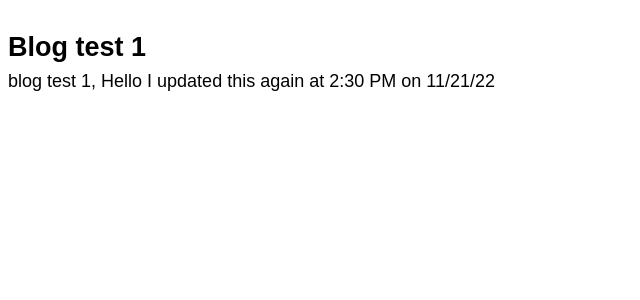
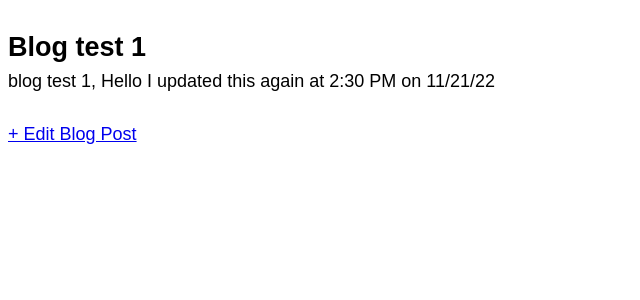
Before and after one commit to JonStark45/DjangoBlog, a Django app: page /post/1/ in a window 1280 px wide. Shown: the part 99-399 px from the top of the page, without its empty margins (0-640 px from the left). Run offline with Django 4.2, Linux system fonts and the light colour scheme; data comes from the database, SQL or seed files in the repository; both versions use the stored data as it was after the commit.

Commit message:
Added the edit button for blog posts

```diff
--- a/blog/urls.py
+++ b/blog/urls.py
@@ -1,8 +1,14 @@
 from django.urls import path
-from .views import BlogListView, BlogDetailView, BlogCreateView
+from .views import (
+    BlogListView,
+    BlogDetailView,
+    BlogCreateView,
+    BlogUpdateView,
+)
 
 urlpatterns = [
+    path("post/new/", BlogCreateView.as_view(),name="post_new"),
+    path("post/<int:pk>/", BlogDetailView.as_view(), name="post_detail"),
+    path("post/<int:pk>/edit/", BlogUpdateView.as_view(), name="post_edit"),
     path("", BlogListView.as_view(), name="home"),
-    path("post/<int:pk>/", BlogDetailView.as_view(), name="post_detail"),
-    path("post/new/", BlogCreateView.as_view(),name="post_new"),
 ]
--- a/blog/views.py
+++ b/blog/views.py
@@ -1,6 +1,6 @@
 from django.shortcuts import render
 from django.views.generic import ListView, DetailView
-from django.views.generic.edit import CreateView
+from django.views.generic.edit import CreateView, UpdateView
 
 from .models import Post
 
@@ -16,3 +16,8 @@ class BlogCreateView(CreateView):
     model = Post
     template_name = "post_new.html"
     fields = ["title", "author", "body"]
+
+class BlogUpdateView(UpdateView):
+    model = Post
+    template_name = "post_edit.html"
+    fields = ["title","body"]
--- a/templates/post_detail.html
+++ b/templates/post_detail.html
@@ -7,5 +7,7 @@
     <h2>{{ object.title }}</h2>
     <p>{{ post.body }}</p>
 </div>
+
+<a href="{% url "post_edit" post.pk %}">+ Edit Blog Post</a>
 {%  endblock content %}
 </html>
```
Also changed, not shown: templates/post_edit.html (added, +12 -0 lines), db.sqlite3.
